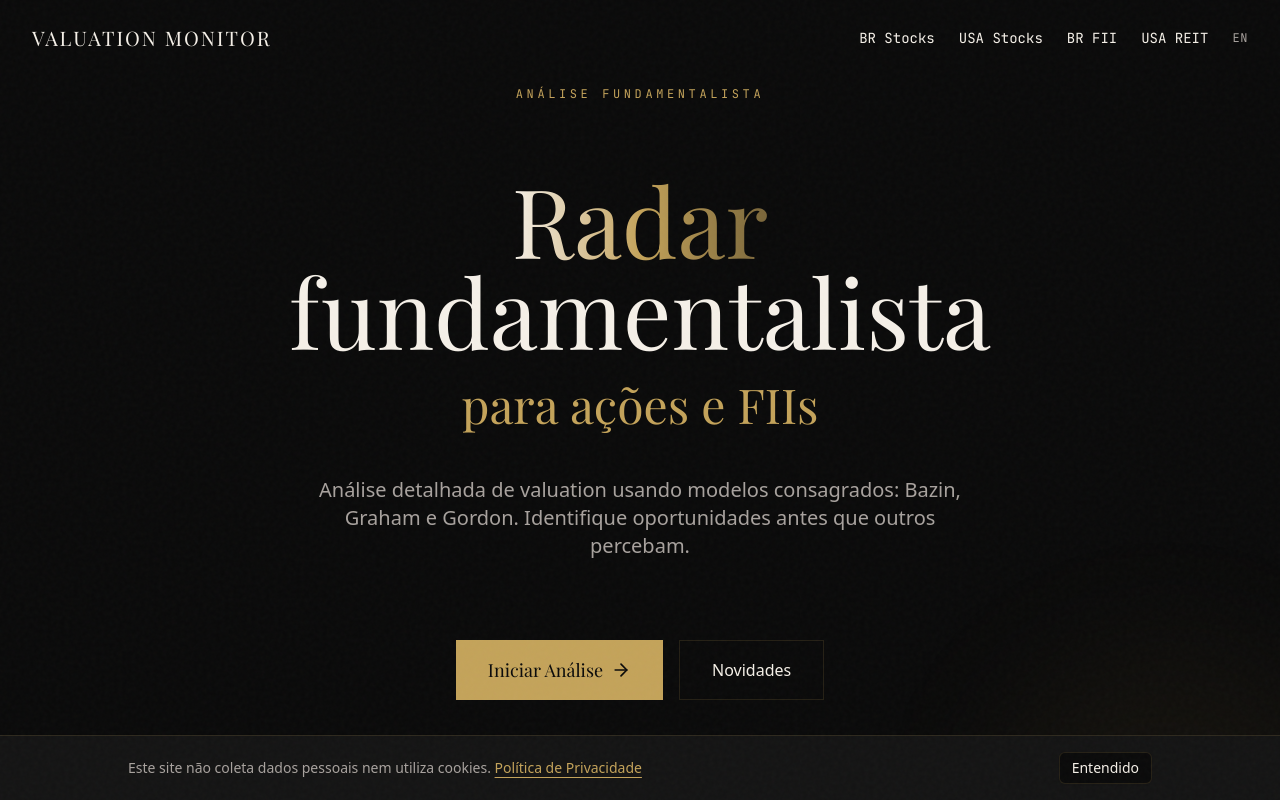
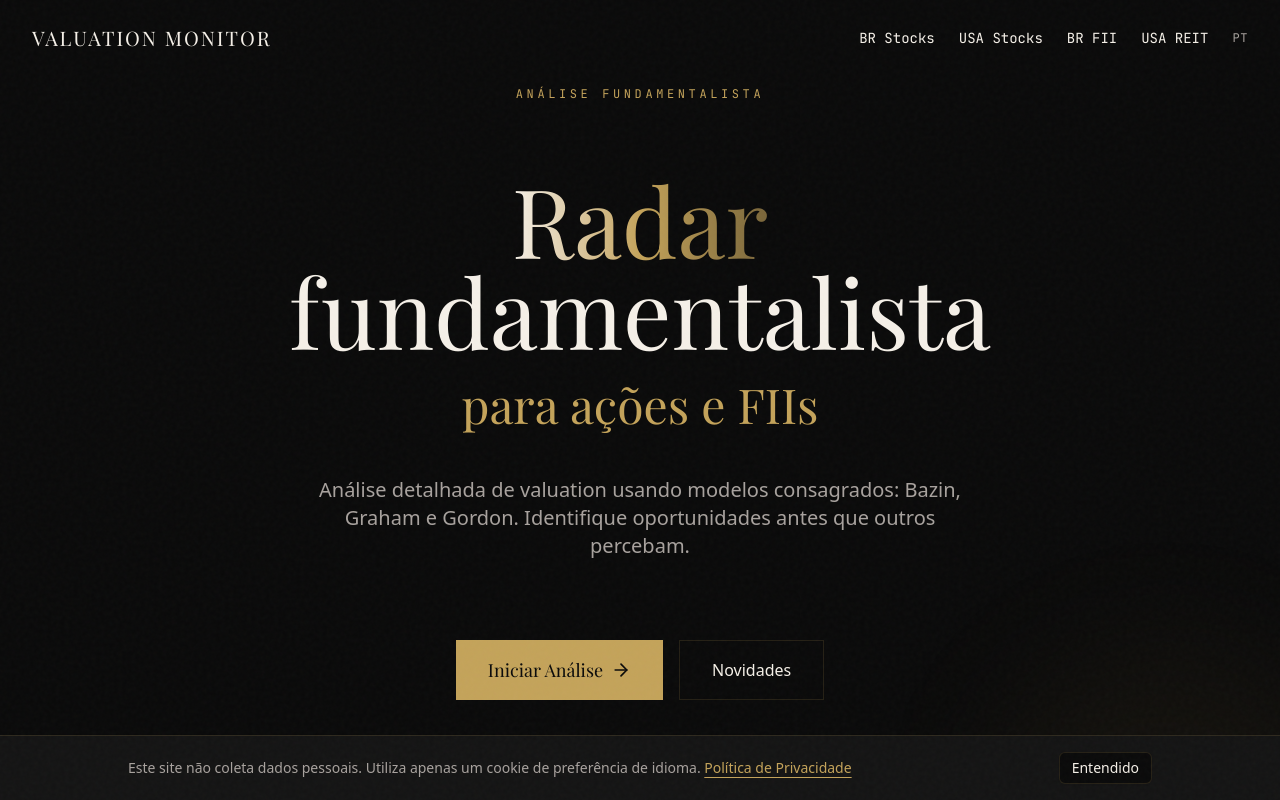
Before and after one commit to lmaoclost/valuation-monitor, a Next.js app: page / in a window 1280 px wide. Shown: the top 800 px of the page. Built offline with nearby package versions, Linux system fonts and the light colour scheme; a web font is replaced by a local one.

Commit message:
fix: locale self-detection to avoid blocking route error; update LGPD policy to disclose NEXT_LOCALE cookie

```diff
--- a/app/layout.tsx
+++ b/app/layout.tsx
@@ -1,6 +1,5 @@
 import type { Metadata } from "next";
 import { Playfair_Display, Lora, JetBrains_Mono } from "next/font/google";
-import { getLocale } from "next-intl/server";
 import "./globals.css";
 import { Providers } from "./providers";
 import { LgpdBannerWrapper } from "@/components/lgpd-banner-wrapper";
@@ -24,19 +23,17 @@ export const metadata: Metadata = {
   description: "Radar fundamentalista para análise de ações",
 };
 
-export default async function RootLayout({
+export default function RootLayout({
   children,
 }: Readonly<{
   children: React.ReactNode;
 }>) {
-  const locale = await getLocale();
-
   return (
-    <html lang={locale}>
+    <html lang="pt-BR">
       <body
         className={`${playfair.variable} ${lora.variable} ${jetbrains.variable} antialiased`}
       >
-        <I18nClientProvider locale={locale}>
+        <I18nClientProvider>
           <Providers>
             {children}
             <LgpdBannerWrapper />
--- a/components/I18nClientProvider.tsx
+++ b/components/I18nClientProvider.tsx
@@ -1,7 +1,7 @@
 "use client";
 
 import { NextIntlClientProvider } from "next-intl";
-import { useEffect } from "react";
+import { useEffect, useState } from "react";
 import ptBR from "@/messages/pt-BR.json";
 import en from "@/messages/en.json";
 
@@ -10,7 +10,16 @@ const messages: Record<string, Record<string, unknown>> = {
   en,
 };
 
-export function I18nClientProvider({ children, locale }: { children: React.ReactNode; locale: string }) {
+export function I18nClientProvider({ children }: { children: React.ReactNode }) {
+  const [locale, setLocale] = useState("pt-BR");
+
+  useEffect(() => {
+    const match = document.cookie.match(/(?:^|;\s*)NEXT_LOCALE=([^;]*)/);
+    const cookie = match ? decodeURIComponent(match[1]) : null;
+    const detected = cookie === "en" || cookie === "pt-BR" ? cookie : navigator.language?.startsWith("en") ? "en" : "pt-BR";
+    setLocale(detected);
+  }, []);
+
   useEffect(() => {
     document.documentElement.lang = locale;
     const meta = locale === "en" ? en.LandingPage : ptBR.LandingPage;
--- a/messages/en.json
+++ b/messages/en.json
@@ -74,7 +74,7 @@
     "Top Gestores": "Top Managers"
   },
   "Lgpd": {
-    "message": "This site does not collect personal data or use cookies.",
+    "message": "This site does not collect personal data. It uses only a language preference cookie.",
     "privacyLink": "Privacy Policy",
     "dismiss": "Got it"
   },
@@ -173,7 +173,7 @@
     "section2Text1": "This site does not collect personal data from users. We do not request name, email, CPF, address, phone, or any personally identifiable information.",
     "section2Text2": "The site processes exclusively public financial data from third parties (StatusInvest, Fundamentus, FGV) for displaying valuation indicators.",
     "section3Title": "3. Cookies and Tracking Technologies",
-    "section3Text": "This site does not use cookies or any tracking technologies (web beacons, pixels, fingerprinting, analytics). The only infrastructure data processed is the IP address, used exclusively for rate limiting and stored anonymized (SHA-256 hash with daily salt) for up to 60 seconds.",
+    "section3Text": "This site uses exclusively the NEXT_LOCALE cookie to store your language preference (pt-BR or en). This cookie is strictly functional, stores no personal data, and is not used for tracking. No other tracking technologies are used (web beacons, pixels, fingerprinting, analytics). The only infrastructure data processed is the IP address, used exclusively for rate limiting and stored anonymized (SHA-256 hash with daily salt) for up to 60 seconds.",
     "section4Title": "4. Purpose of Processing",
     "section4Text": "The processed data's sole purpose is to display valuation calculations (Bazin, Graham, Gordon) for Brazilian and US stocks, REITs. There is no automated decision-making based on user profiles.",
     "section5Title": "5. Third-Party Sharing",
--- a/messages/pt-BR.json
+++ b/messages/pt-BR.json
@@ -74,7 +74,7 @@
     "Top Gestores": "Top Gestores"
   },
   "Lgpd": {
-    "message": "Este site não coleta dados pessoais nem utiliza cookies.",
+    "message": "Este site não coleta dados pessoais. Utiliza apenas um cookie de preferência de idioma.",
     "privacyLink": "Política de Privacidade",
     "dismiss": "Entendido"
   },
@@ -173,7 +173,7 @@
     "section2Text1": "Este site não coleta dados pessoais dos usuários. Não solicitamos nome, e-mail, CPF, endereço, telefone ou qualquer informação pessoal identificável.",
     "section2Text2": "O site processa exclusivamente dados financeiros públicos provenientes de terceiros (StatusInvest, Fundamentus, FGV) para fins de exibição de indicadores de valuation.",
     "section3Title": "3. Cookies e Tecnologias de Rastreamento",
-    "section3Text": "Este site não utiliza cookies, nem qualquer tecnologia de rastreamento (web beacons, pixels, fingerprinting, analytics). O único dado de infraestrutura processado é o endereço IP, utilizado exclusivamente para controle de taxa de requisições (rate limiting) e armazenado de forma anonimizada (hash SHA-256 com sal diário) por até 60 segundos.",
+    "section3Text": "Este site utiliza exclusivamente o cookie NEXT_LOCALE para armazenar sua preferência de idioma (pt-BR ou en). Este cookie é estritamente funcional, não armazena dados pessoais e não é usado para rastreamento. Nenhuma outra tecnologia de rastreamento é utilizada (web beacons, pixels, fingerprinting, analytics). O único dado de infraestrutura processado é o endereço IP, utilizado exclusivamente para controle de taxa de requisições (rate limiting) e armazenado de forma anonimizada (hash SHA-256 com sal diário) por até 60 segundos.",
     "section4Title": "4. Finalidade do Tratamento",
     "section4Text": "Os dados processados têm como única finalidade exibir cálculos de valuation (Bazin, Graham, Gordon) para ações brasileiras, americanas, FIIs e REITs. Não há tomada de decisão automatizada baseada em perfis de usuários.",
     "section5Title": "5. Compartilhamento com Terceiros",
```
Also changed, not shown: 1 other file (tests, documents, lock files or other folders).
